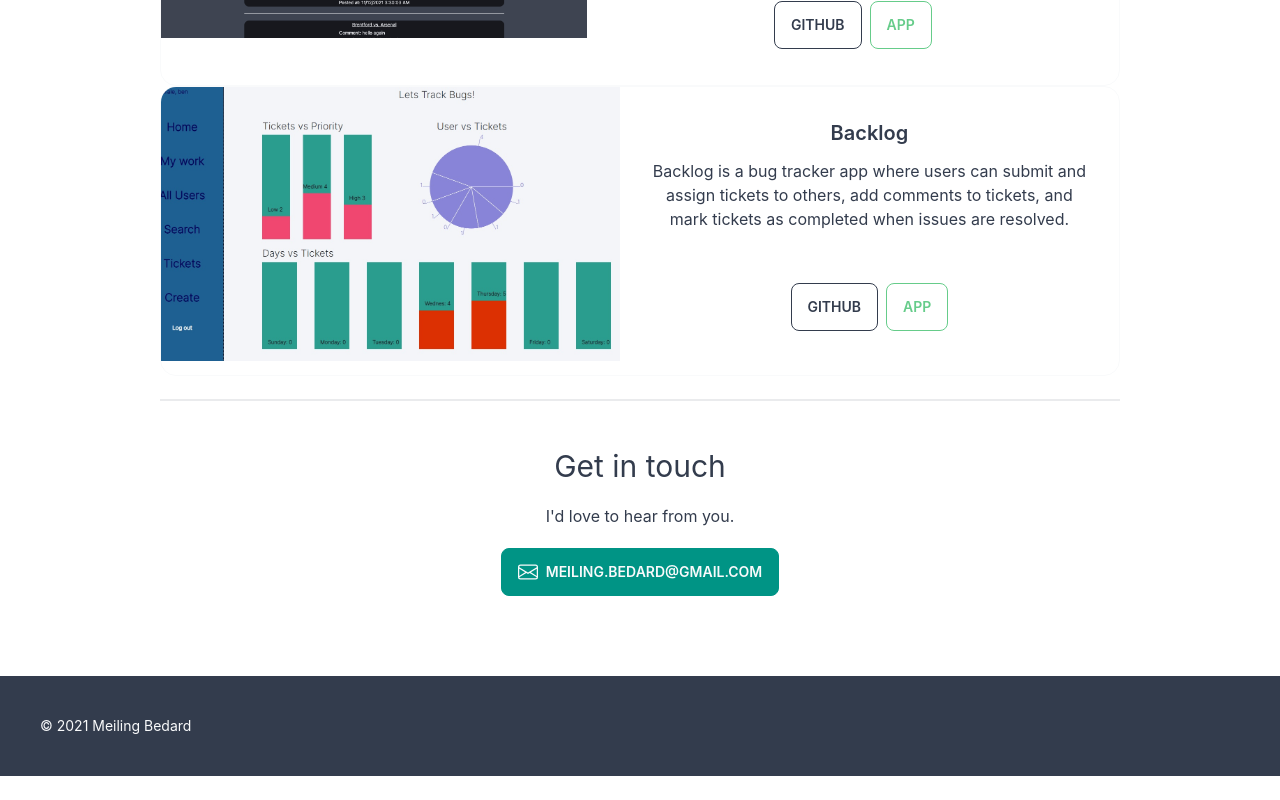
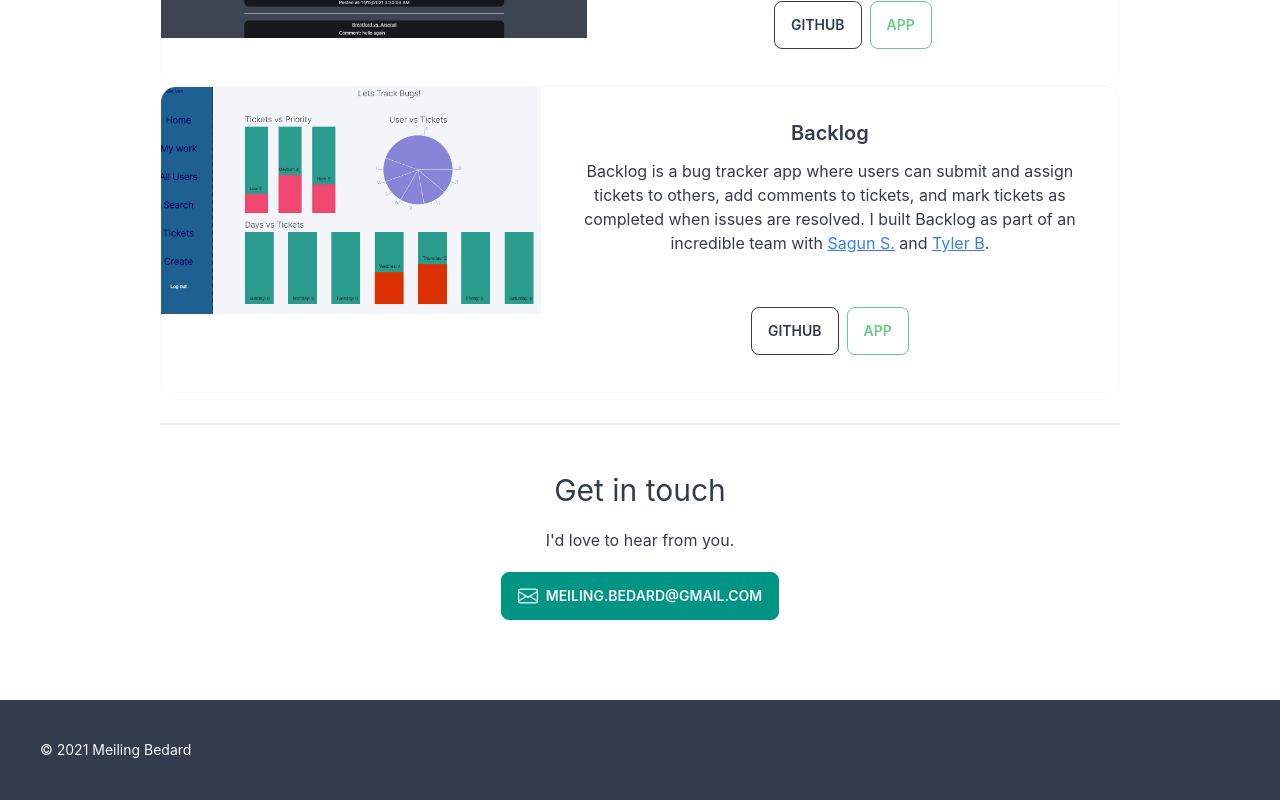
Before and after one commit to mbedard0/website, a React (Create React App) app: page / in a window 1280 px wide. Shown: the part 1248-2048 px from the top of the page. Before the commit the page ends 2024 px from the top, so only its background shows below. Built offline with nearby package versions, Linux system fonts and the light colour scheme.

Commit message:
add info about project

```diff
--- a/src/App.jsx
+++ b/src/App.jsx
@@ -44,7 +44,7 @@ function App() {
             <div class="max-w-md">
               <div class="avatar">
                 <div class="mb-1 rounded-full w-48 h-48">
-                  <img src={profilePic} />
+                  <img src={profilePic} alt="meiling's face"/>
                 </div>
               </div>
               <h1 className='mt-10 mb-5 text-5xl animate__animated animate__slideInDown'>
@@ -105,7 +105,7 @@ function App() {
           </figure>
           <div class="card-body">
             <h2 class="card-title">Backlog</h2>
-            <p>Backlog is a bug tracker app where users can submit and assign tickets to others, add comments to tickets, and mark tickets as completed when issues are resolved.</p>
+            <p>Backlog is a bug tracker app where users can submit and assign tickets to others, add comments to tickets, and mark tickets as completed when issues are resolved. I built Backlog as part of an incredible team with <a class="link link-secondary" href="https://github.com/slavdefense">Sagun S.</a> and <a class="link link-secondary" href="https://github.com/williambennett321">Tyler B</a>.</p>
             <div class="card-actions">
               <div class="card-actions mx-auto">
                 <a href="https://github.com/mbedard0/Backlog-MERN-Stack/">
```
